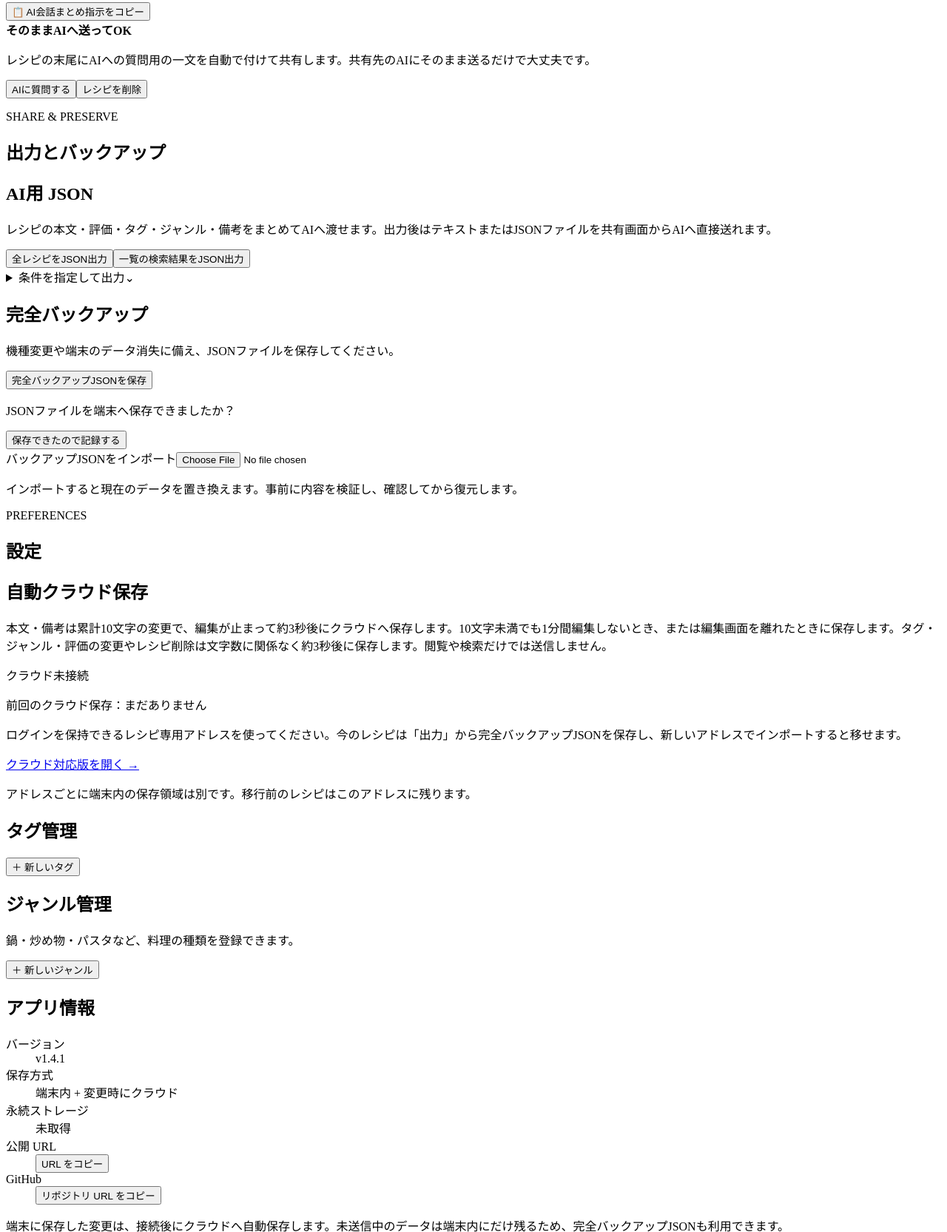
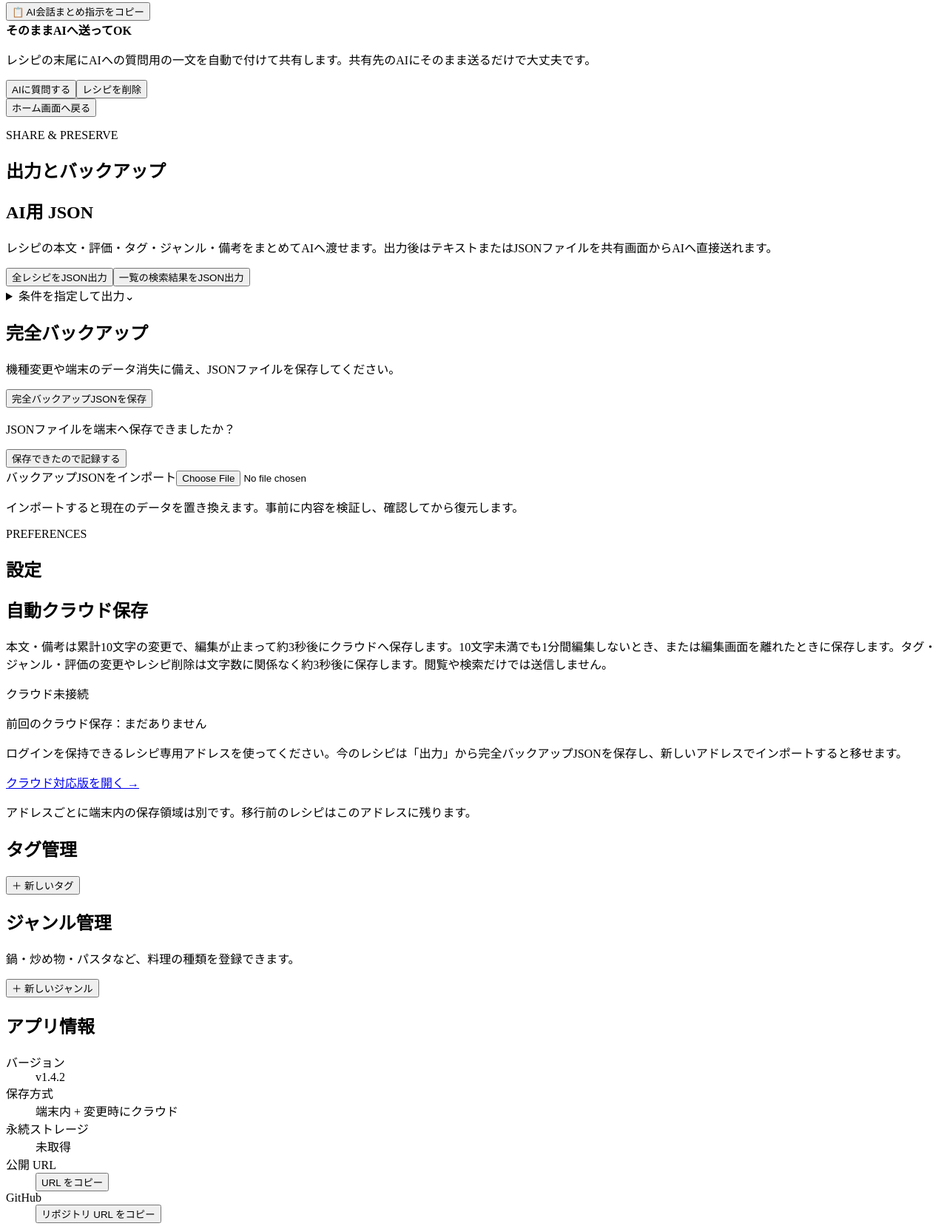
Before and after one commit to yuuuh26/recipe-deck, a website with bundled scripts: page index.html in a window 1280 px wide. Shown: the part 1414-3079 px from the top of the page at 74% size. Built offline with nearby package versions, Linux system fonts and the light colour scheme.

Commit message:
Add a second home button at the bottom of the recipe editor
Use the same save-before-navigation behavior for both home buttons.

```diff
--- a/app.mjs
+++ b/app.mjs
@@ -356,6 +356,7 @@ function wire() {
   $('settingsShortcut').addEventListener('click', () => navigate('settings'));
   $('addRecipe').addEventListener('click', () => openRecipe());
   $('backHome').addEventListener('click', () => navigate('home'));
+  $('backHomeBottom').addEventListener('click', () => navigate('home'));
   $('alertBackup').addEventListener('click', () => navigate('export'));
   $('keyword').addEventListener('input', renderHome);
   $('minimum').addEventListener('change', renderHome);
--- a/index.html
+++ b/index.html
@@ -53,6 +53,7 @@
         <div class="notes-prompt-copy"><p>AIとの料理中のやり取りを、次回用の備考にまとめる指示文</p><button id="copyNotesSummaryPrompt" class="button outline full" type="button">📋 AI会話まとめ指示をコピー</button></div>
         <div class="ai-share-note"><strong>そのままAIへ送ってOK</strong><p>レシピの末尾にAIへの質問用の一文を自動で付けて共有します。共有先のAIにそのまま送るだけで大丈夫です。</p></div>
         <div class="editor-actions"><button id="copyQuestion" class="button primary">AIに質問する</button><button id="deleteRecipe" class="button danger">レシピを削除</button></div>
+        <button id="backHomeBottom" class="button outline full editor-home-bottom" type="button">ホーム画面へ戻る</button>
       </section>
 
       <section id="export" class="page" aria-label="出力とバックアップ">
@@ -92,7 +93,7 @@
         </div>
         <div class="panel"><h2>タグ管理</h2><div id="managedTags" class="tag-manager"></div><button id="createTagInSettings" class="button outline full">＋ 新しいタグ</button></div>
         <div class="panel"><h2>ジャンル管理</h2><p class="help">鍋・炒め物・パスタなど、料理の種類を登録できます。</p><div id="managedGenres" class="tag-manager"></div><button id="createGenreInSettings" class="button outline full" type="button">＋ 新しいジャンル</button></div>
-        <div class="panel info"><h2>アプリ情報</h2><dl><div><dt>バージョン</dt><dd>v1.4.1</dd></div><div><dt>保存方式</dt><dd>端末内 + 変更時にクラウド</dd></div><div><dt>永続ストレージ</dt><dd id="storageState">確認中</dd></div><div><dt>公開 URL</dt><dd><button id="copyUrl" class="inline-link">URL をコピー</button></dd></div><div><dt>GitHub</dt><dd><button id="copyRepo" class="inline-link">リポジトリ URL をコピー</button></dd></div></dl><p class="footnote">端末に保存した変更は、接続後にクラウドへ自動保存します。未送信中のデータは端末内にだけ残るため、完全バックアップJSONも利用できます。</p></div>
+        <div class="panel info"><h2>アプリ情報</h2><dl><div><dt>バージョン</dt><dd>v1.4.2</dd></div><div><dt>保存方式</dt><dd>端末内 + 変更時にクラウド</dd></div><div><dt>永続ストレージ</dt><dd id="storageState">確認中</dd></div><div><dt>公開 URL</dt><dd><button id="copyUrl" class="inline-link">URL をコピー</button></dd></div><div><dt>GitHub</dt><dd><button id="copyRepo" class="inline-link">リポジトリ URL をコピー</button></dd></div></dl><p class="footnote">端末に保存した変更は、接続後にクラウドへ自動保存します。未送信中のデータは端末内にだけ残るため、完全バックアップJSONも利用できます。</p></div>
         <p class="signature">Made by YUU</p>
       </section>
     </main>
--- a/model.mjs
+++ b/model.mjs
@@ -1,5 +1,5 @@
 export const SCHEMA_VERSION = 1;
-export const APP_VERSION = 'v1.4.1';
+export const APP_VERSION = 'v1.4.2';
 export const DEFAULT_GENRES = ['鍋', '炒め物', 'パスタ'];
 export const titleOf = text => String(text).split(/\r?\n/).map(line => line.trim()).find(Boolean) || '無題のレシピ';
 export const byUpdated = (a, b) => b.updatedAt.localeCompare(a.updatedAt) || a.id.localeCompare(b.id);
--- a/package.json
+++ b/package.json
@@ -1,6 +1,6 @@
 {
   "name": "recipe-deck",
-  "version": "1.4.1",
+  "version": "1.4.2",
   "private": true,
   "type": "module",
   "scripts": {
--- a/service-worker.js
+++ b/service-worker.js
@@ -1,4 +1,4 @@
-const CACHE = 'recipe-deck-v1.4.1-editor-layout';
+const CACHE = 'recipe-deck-v1.4.2-home-buttons';
 const ASSETS = ['./','./index.html','./style.css','./app.mjs','./model.mjs','./db.mjs','./cloud-snapshot.mjs','./cloud-api.mjs','./cloud-auto.mjs','./cloud-policy.mjs','./cloud-ui.mjs','./manifest.webmanifest','./icons/icon-192.png','./icons/icon-512.png','./icons/icon-maskable-512.png'];
 self.addEventListener('install', event => {
   event.waitUntil(caches.open(CACHE).then(cache => cache.addAll(ASSETS)).then(() => self.skipWaiting()));
--- a/style.css
+++ b/style.css
@@ -65,3 +65,5 @@ main{padding:0 20px}.page{display:none}.page.active{display:block}.hero{border-r
 .editor-home-button{border:1px solid #bdc9b8;background:#f2f5ee;color:#345b42;border-radius:12px;padding:8px 11px;min-height:44px;flex-shrink:0;font-size:12px;font-weight:750}
 .editor-home-button:focus-visible{outline:3px solid #608968;outline-offset:2px}
 .field-hint{margin:0 0 8px;color:#889284;font-size:11px;line-height:1.5}
+#editor .editor-actions{margin-bottom:12px}
+.editor-home-bottom{margin-bottom:24px}
```
Also changed, not shown: 1 other file.
